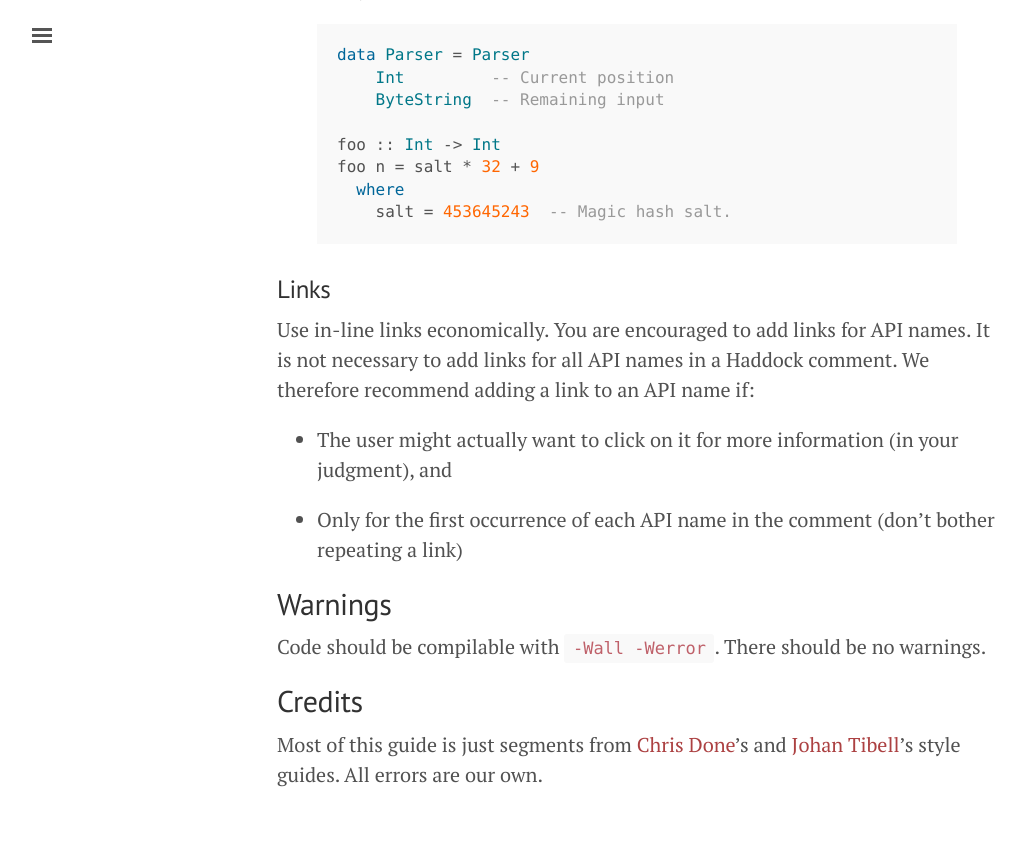
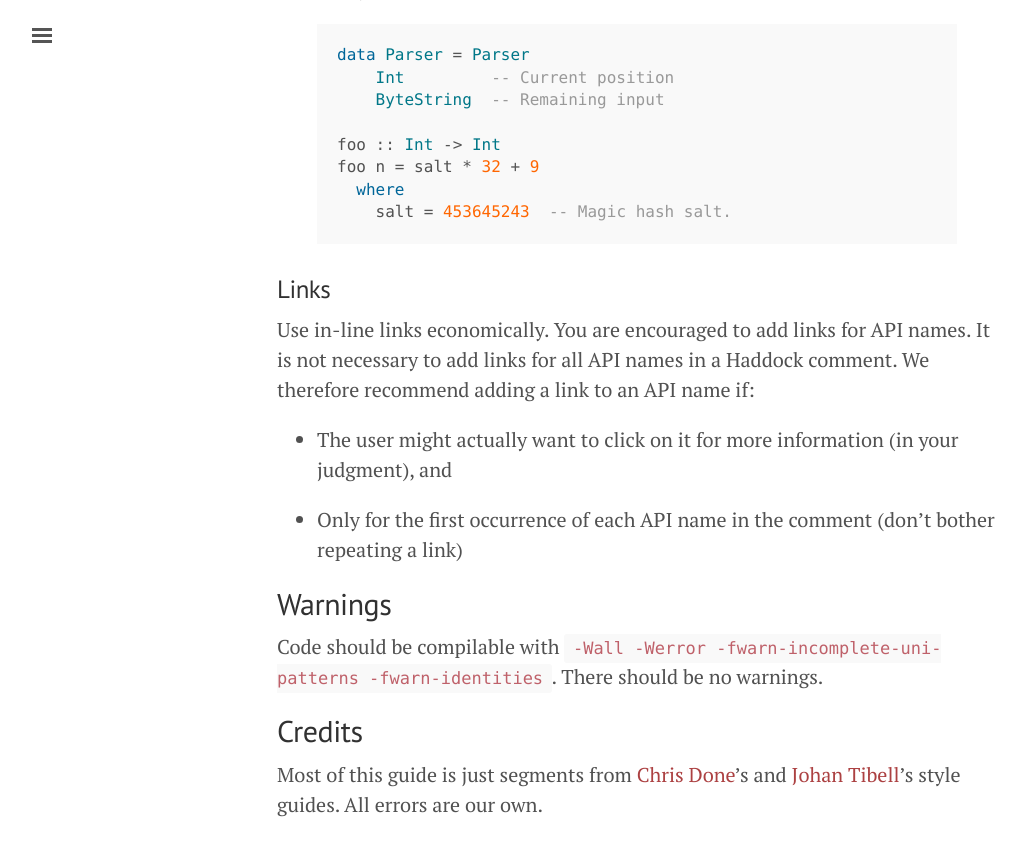
Before and after one commit to futufeld/haskell-guide, a Jekyll site: the page built from style.md, in a window 1280 px wide and 900 px high, scrolled down 11756 px. Shown: the top 856 px of the window, without its empty margins (3-1028 px from the left). Built offline with Jekyll 4.4.1, drawn with Linux system fonts in a browser that asks for light colours.

Commit message:
ENHANCE: Recommend -fwarn-incomplete-uni-patterns -fwarn-identities

```diff
--- a/style.md
+++ b/style.md
@@ -510,8 +510,9 @@ if:
 Warnings
 --------
 
-Code should be compilable with `-Wall -Werror`. There should be no
-warnings.
+Code should be compilable with
+`-Wall -Werror  -fwarn-incomplete-uni-patterns -fwarn-identities`.
+There should be no warnings.
 
 Credits
 -------
```
